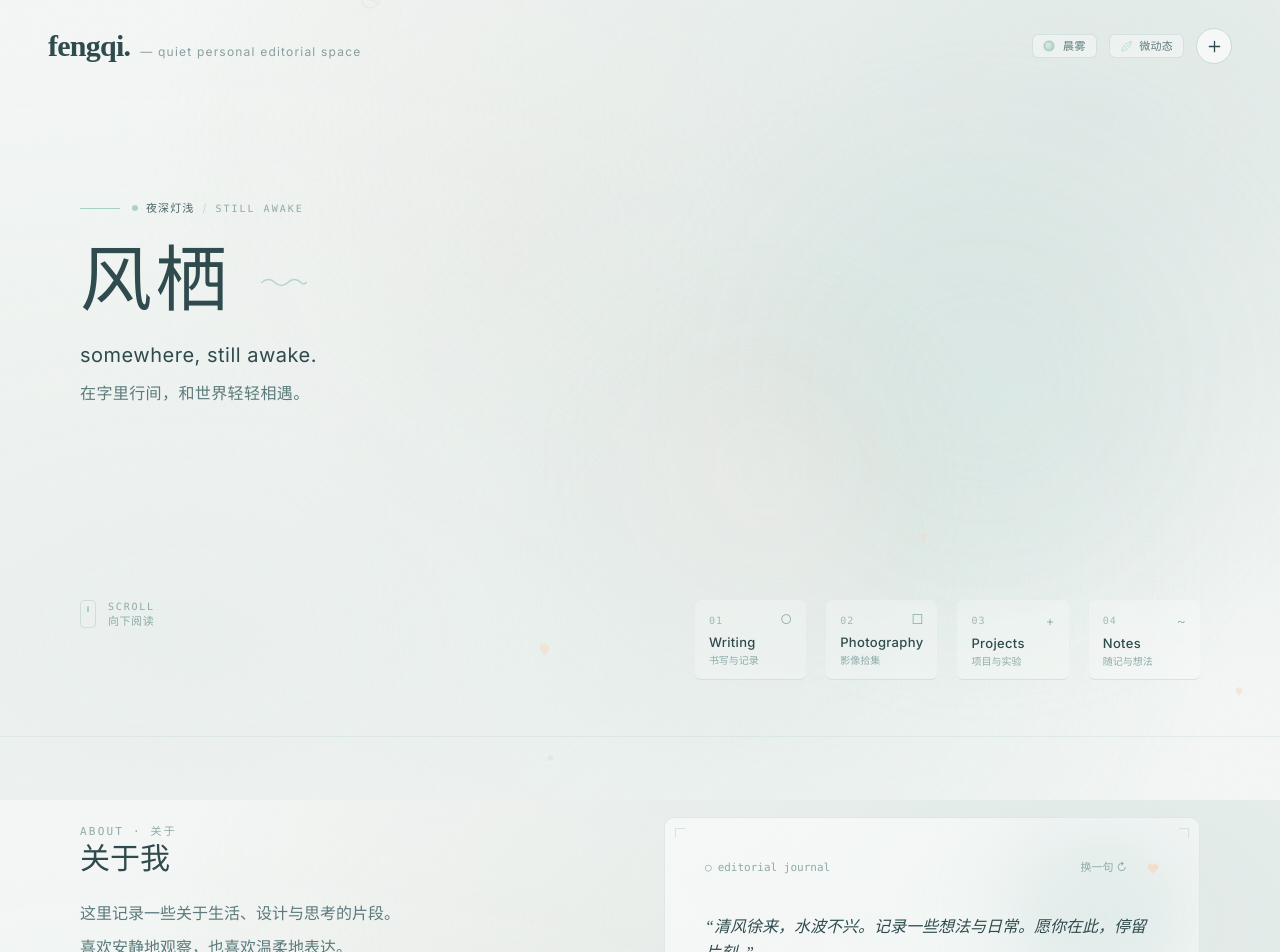
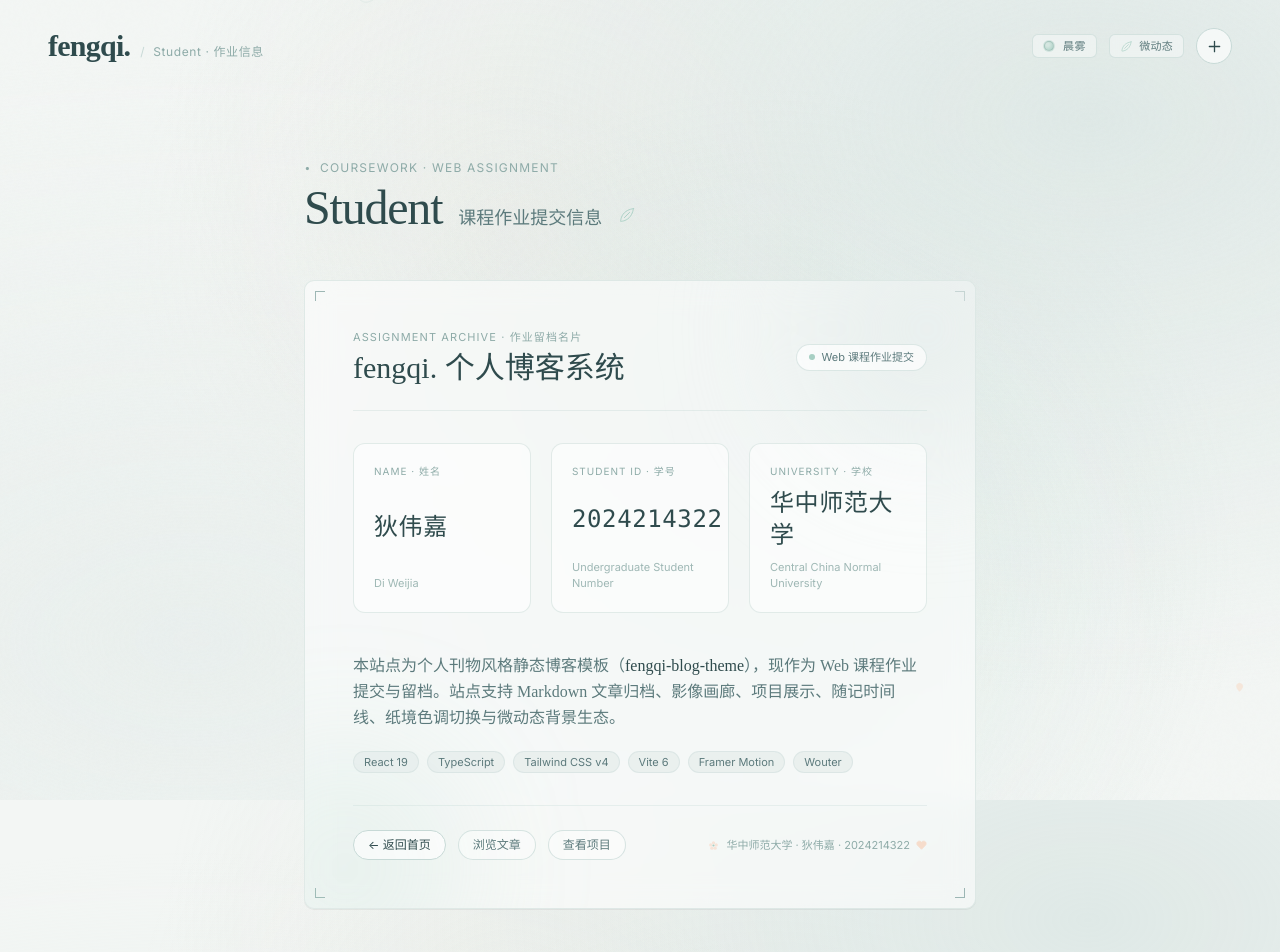
Before and after one commit to Reconi-rino/fengqi-blog-theme, a React (Vite) app: page /student in a window 1280 px wide. Shown: the top 952 px of the page. Built offline with nearby package versions, Linux system fonts and the light colour scheme; a small style sheet from the web is missing.

Commit message:
feat: add student assignment info page and pre-compiled dist archive

```diff
--- a/scripts/generate-routes.js
+++ b/scripts/generate-routes.js
@@ -26,6 +26,7 @@ function generateRoutes() {
     'about',
     'now',
     'elsewhere',
+    'student',
   ];
 
   // 2. 动态扫描所有 Markdown 文章 Slug
--- a/src/App.tsx
+++ b/src/App.tsx
@@ -16,6 +16,7 @@ import { PhotographyView } from './components/PhotographyView';
 import { ProjectsView } from './components/ProjectsView';
 import { NotesView } from './components/NotesView';
 import { NowView, ElsewhereView } from './components/NowView';
+import { StudentInfoView } from './components/StudentInfoView';
 import { AboutModal } from './components/AboutModal';
 import { RssModal } from './components/RssModal';
 import { InnerWorld } from './components/inner/InnerWorld';
@@ -145,6 +146,7 @@ function MainApp() {
     if (location === '/notes') return 'notes';
     if (location === '/now') return 'now';
     if (location === '/elsewhere') return 'elsewhere';
+    if (location === '/student') return 'student';
     if (location === '/about') return 'about';
     return 'landing';
   };
@@ -456,6 +458,10 @@ function MainApp() {
                   <ElsewhereView />
                 </Route>
 
+                <Route path="/student">
+                  <StudentInfoView onNavigateSection={handleSelectSection} />
+                </Route>
+
                 <Route path="/about">
                   <LandingView
                     onNavigateSection={handleSelectSection}
@@ -502,6 +508,13 @@ function MainApp() {
               className="text-[#8EABA8] hover:text-[#2F4B4D] hover:underline underline-offset-4 transition-colors flex items-center gap-1 focus:outline-none"
             >
               <span>RSS Feed</span>
+            </button>
+            <span className="text-[#C7D9D6]">/</span>
+            <button
+              onClick={() => handleSelectSection('student')}
+              className="text-[#8EABA8] hover:text-[#2F4B4D] hover:underline underline-offset-4 transition-colors flex items-center gap-1 focus:outline-none"
+            >
+              <span>作业信息 · 狄伟嘉</span>
             </button>
             <span className="text-[#C7D9D6]">/</span>
             <button
--- a/src/components/ExpandingIndex.tsx
+++ b/src/components/ExpandingIndex.tsx
@@ -222,6 +222,13 @@ export const ExpandingIndex: React.FC<ExpandingIndexProps> = ({
               >
                 Elsewhere 足迹
               </button>
+              <span className="text-[#C7D9D6]">/</span>
+              <button
+                onClick={() => onSelectSection('student')}
+                className="hover:text-[#2F4B4D] hover:underline underline-offset-4 transition-colors focus:outline-none"
+              >
+                Student 作业信息
+              </button>
             </div>
 
             <div className="flex items-center gap-2 text-[#8EABA8]">
--- a/src/components/Header.tsx
+++ b/src/components/Header.tsx
@@ -28,6 +28,7 @@ const VIEW_LABELS: Record<ViewMode, string> = {
   about: 'About · 关于',
   now: 'Now · 近况',
   elsewhere: 'Elsewhere · 足迹',
+  student: 'Student · 作业信息',
 };
 
 export const Header: React.FC<HeaderProps> = ({
--- /dev/null
+++ b/src/components/StudentInfoView.tsx
@@ -0,0 +1,184 @@
+import React from 'react';
+import { motion } from 'framer-motion';
+import { ViewMode } from '../types';
+import { LeafMotif, FlowerMotif, PeachHeartMotif } from './Motifs';
+import { SpecimenCorners } from './MistReveal';
+import { MIST_EASE } from '../utils/motion';
+
+interface StudentInfoViewProps {
+  onNavigateSection?: (section: ViewMode) => void;
+}
+
+const INFO_ITEMS = [
+  {
+    label: 'NAME · 姓名',
+    value: '狄伟嘉',
+    sub: 'Di Weijia',
+  },
+  {
+    label: 'STUDENT ID · 学号',
+    value: '2024214322',
+    sub: 'Undergraduate Student Number',
+    mono: true,
+  },
+  {
+    label: 'UNIVERSITY · 学校',
+    value: '华中师范大学',
+    sub: 'Central China Normal University',
+  },
+];
+
+const TECH_STACK = [
+  'React 19',
+  'TypeScript',
+  'Tailwind CSS v4',
+  'Vite 6',
+  'Framer Motion',
+  'Wouter',
+];
+
+export const StudentInfoView: React.FC<StudentInfoViewProps> = ({
+  onNavigateSection,
+}) => {
+  return (
+    <div className="w-full max-w-3xl mx-auto pt-32 sm:pt-40 pb-28 px-6 sm:px-12">
+      {/* 顶部标题区 */}
+      <motion.div
+        initial={{ opacity: 0, y: 12 }}
+        animate={{ opacity: 1, y: 0 }}
+        transition={{ duration: 0.5, ease: MIST_EASE }}
+        className="mb-12"
+      >
+        <div className="flex items-center gap-2 text-xs font-sans tracking-widest text-[#8EABA8] mb-2 uppercase">
+          <span className="font-light">•</span>
+          <span>COURSEWORK · WEB ASSIGNMENT</span>
+        </div>
+        <div className="flex items-baseline flex-wrap gap-4">
+          <h1 className="font-serif text-4xl sm:text-5xl font-normal text-[#2F4B4D] tracking-tight">
+            Student
+          </h1>
+          <span className="font-serif text-base sm:text-lg text-[#5C7A7C]">
+            课程作业提交信息
+          </span>
+          <LeafMotif size={18} color="#A7CFC3" />
+        </div>
+      </motion.div>
+
+      {/* 核心学生信息标本卡片 */}
+      <motion.div
+        initial={{ opacity: 0, y: 16 }}
+        animate={{ opacity: 1, y: 0 }}
+        transition={{ delay: 0.08, duration: 0.55, ease: MIST_EASE }}
+        className="card-soft p-8 sm:p-12 shadow-2xs relative overflow-hidden"
+      >
+        <SpecimenCorners active />
+
+        {/* 背景柔和呼吸水彩微光 */}
+        <div className="absolute -top-20 -right-20 w-64 h-64 rounded-full bg-[#E6EDEB]/70 blur-3xl pointer-events-none" />
+        <div className="absolute -bottom-20 -left-20 w-60 h-60 rounded-full bg-[#A7CFC3]/20 blur-3xl pointer-events-none" />
+
+        <div className="relative z-10 space-y-8">
+          {/* 顶部铭牌 */}
+          <div className="flex flex-col sm:flex-row sm:items-center justify-between gap-3 pb-6 border-b border-[#C7D9D6]/40">
+            <div>
+              <p className="text-[11px] font-sans tracking-widest uppercase text-[#8EABA8]">
+                ASSIGNMENT ARCHIVE · 作业留档名片
+              </p>
+              <h2 className="mt-1 font-serif text-2xl sm:text-3xl font-normal text-[#2F4B4D]">
+                fengqi. 个人博客系统
+              </h2>
+            </div>
+            <span className="inline-flex items-center gap-1.5 self-start sm:self-auto px-3 py-1 rounded-full bg-white/65 border border-[#C7D9D6]/60 text-[11px] font-sans text-[#5C7A7C]">
+              <span className="w-1.5 h-1.5 rounded-full bg-[#A7CFC3]" />
+              Web 课程作业提交
+            </span>
+          </div>
+
+          {/* 姓名 / 学号 / 学校 信息网格 */}
+          <div className="grid grid-cols-1 sm:grid-cols-3 gap-4 sm:gap-5">
+            {INFO_ITEMS.map((item, idx) => (
+              <motion.div
+                key={item.label}
+                initial={{ opacity: 0, y: 12 }}
+                animate={{ opacity: 1, y: 0 }}
+                transition={{
+                  delay: 0.14 + idx * 0.07,
+                  duration: 0.45,
+                  ease: MIST_EASE,
+                }}
+                className="rounded-xl border border-[#C7D9D6]/50 bg-white/55 px-5 py-5 flex flex-col justify-between gap-2 hover:border-[#A7CFC3] hover:bg-white/80 transition-colors"
+              >
+                <span className="text-[10px] font-sans tracking-widest uppercase text-[#8EABA8]">
+                  {item.label}
+                </span>
+                <p
+                  className={`text-xl sm:text-2xl text-[#2F4B4D] tracking-wide ${
+                    item.mono ? 'font-mono font-medium' : 'font-serif font-normal'
+                  }`}
+                >
+                  {item.value}
+                </p>
+                <span className="text-[11px] font-sans text-[#8EABA8]/85">
+                  {item.sub}
+                </span>
+              </motion.div>
+            ))}
+          </div>
+
+          {/* 作业说明与技术栈 */}
+          <div className="pt-2 space-y-4">
+            <p className="font-serif text-sm sm:text-base leading-relaxed text-[#5C7A7C]">
+              本站点为个人刊物风格静态博客模板（<span className="text-[#2F4B4D]">fengqi-blog-theme</span>
+              ），现作为 Web 课程作业提交与留档。站点支持 Markdown 文章归档、影像画廊、项目展示、随记时间线、纸境色调切换与微动态背景生态。
+            </p>
+
+            <div className="flex flex-wrap items-center gap-2 pt-1">
+              {TECH_STACK.map((tech) => (
+                <span
+                  key={tech}
+                  className="text-[11px] font-sans px-2.5 py-0.5 rounded-full bg-[#E6EDEB]/75 text-[#5C7A7C] border border-[#C7D9D6]/40"
+                >
+                  {tech}
+                </span>
+              ))}
+            </div>
+          </div>
+
+          {/* 底部快捷导航与落款 */}
+          <div className="pt-6 border-t border-[#C7D9D6]/35 flex flex-col sm:flex-row sm:items-center justify-between gap-4 text-xs text-[#8EABA8]">
+            <div className="flex flex-wrap items-center gap-3">
+              {onNavigateSection && (
+                <>
+                  <button
+                    onClick={() => onNavigateSection('landing')}
+                    className="px-3.5 py-1.5 rounded-full border border-[#C7D9D6] bg-white/60 text-[#2F4B4D] hover:bg-white hover:border-[#A7CFC3] transition-colors focus:outline-none"
+                  >
+                    ← 返回首页
+                  </button>
+                  <button
+                    onClick={() => onNavigateSection('writing')}
+                    className="px-3.5 py-1.5 rounded-full border border-[#C7D9D6]/70 bg-white/40 text-[#5C7A7C] hover:text-[#2F4B4D] hover:bg-white transition-colors focus:outline-none"
+                  >
+                    浏览文章
+                  </button>
+                  <button
+                    onClick={() => onNavigateSection('projects')}
+                    className="px-3.5 py-1.5 rounded-full border border-[#C7D9D6]/70 bg-white/40 text-[#5C7A7C] hover:text-[#2F4B4D] hover:bg-white transition-colors focus:outline-none"
+                  >
+                    查看项目
+                  </button>
+                </>
+              )}
+            </div>
+
+            <div className="flex items-center gap-1.5 text-[11px] font-sans text-[#8EABA8]">
+              <FlowerMotif size={13} color="#F6DCCB" />
+              <span>华中师范大学 · 狄伟嘉 · 2024214322</span>
+              <PeachHeartMotif size={11} color="#F6DCCB" />
+            </div>
+          </div>
+        </div>
+      </motion.div>
+    </div>
+  );
+};
--- a/src/types.ts
+++ b/src/types.ts
@@ -7,7 +7,8 @@ export type ViewMode =
   | 'notes'
   | 'about'
   | 'now'
-  | 'elsewhere';
+  | 'elsewhere'
+  | 'student';
 
 export type ArticleCategory = 'essay' | 'tech' | 'note';
 
```
Also changed, not shown: 2 other files (tests, documents, lock files or other folders).
